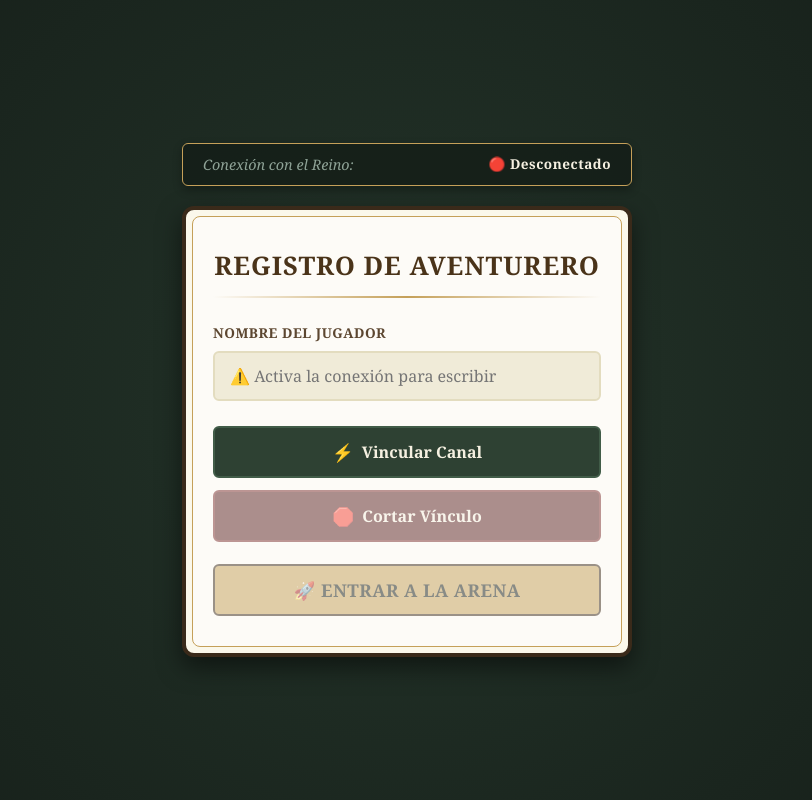
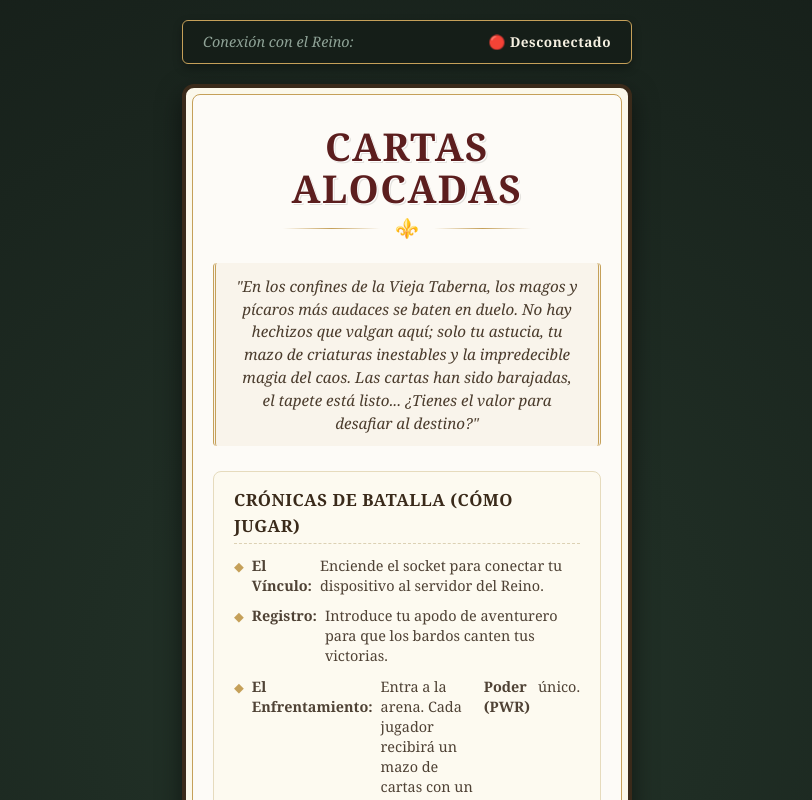
Before and after one commit to Carloscazallas123/RepoTestCard, a React (Vite) app in the folder FrontEnd/: page / in a window 1280 px wide. Shown: the top 800 px of the page, without its empty margins (233-1045 px from the left). Built offline with nearby package versions, Linux system fonts and the light colour scheme.

Commit message:
Cambios en el diseño

```diff
--- a/FrontEnd/src/components/InicioJuego.tsx
+++ b/FrontEnd/src/components/InicioJuego.tsx
@@ -60,8 +60,42 @@ export const InicioJuego = () => {
       <div className="parchment-card">
         <div className="parchment-inner-frame">
 
+          {/* TÍTULO PRINCIPAL DEL JUEGO */}
+          <h1 className="game-main-title">Cartas Alocadas</h1>
+          <div className="title-divider-ornament">⚜️</div>
+
+          {/* SECCIÓN DE LORE / HISTORIA */}
+          <div className="lore-section">
+            <p className="lore-text">
+              "En los confines de la Vieja Taberna, los magos y pícaros más audaces se baten en duelo. No hay hechizos que valgan aquí; solo tu astucia, tu mazo de criaturas inestables y la impredecible magia del caos. Las cartas han sido barajadas, el tapete está listo... ¿Tienes el valor para desafiar al destino?"
+            </p>
+          </div>
+
+          {/* SECCIÓN DE CÓMO SE JUEGA */}
+          <div className="rules-section">
+            <h3 className="rules-title">Crónicas de Batalla (Cómo Jugar)</h3>
+            <ul className="rules-list">
+              <li>
+                <span className="rule-marker">◆</span>
+                <strong>El Vínculo:</strong> Enciende el socket para conectar tu dispositivo al servidor del Reino.
+              </li>
+              <li>
+                <span className="rule-marker">◆</span>
+                <strong>Registro:</strong> Introduce tu apodo de aventurero para que los bardos canten tus victorias.
+              </li>
+              <li>
+                <span className="rule-marker">◆</span>
+                <strong>El Enfrentamiento:</strong> Entra a la arena. Cada jugador recibirá un mazo de cartas con un valor de <strong>Poder (PWR)</strong> único.
+              </li>
+              <li>
+                <span className="rule-marker">◆</span>
+                <strong>La Victoria:</strong> Selecciona tu carta sabiamente en cada turno. ¡El duelista con el mayor poder en el campo reclamará los puntos y la gloria absoluta!
+              </li>
+            </ul>
+          </div>
+
+          <div className="title-divider"></div>
           <h2 className="lobby-title">Registro de Aventurero</h2>
-          <div className="title-divider"></div>
 
           {/* BLOQUE DEL INPUT (ESTILO MARFIL) */}
           <div className="classic-input-group">
@@ -81,7 +115,6 @@ export const InicioJuego = () => {
           {/* PANEL DE ACCIONES / BOTONES CLÁSICOS */}
           <div className="classic-grid-actions">
 
-            {/* Botón 1: Encender */}
             <button
               type="button"
               disabled={isSocketActivo || enCola}
@@ -90,7 +123,6 @@ export const InicioJuego = () => {
               <span className="btn-icon">⚡</span> Vincular Canal
             </button>
 
-            {/* Botón 2: Apagar */}
             <button
               type="button"
               disabled={!isSocketActivo || enCola}
@@ -99,7 +131,6 @@ export const InicioJuego = () => {
               <span className="btn-icon">🛑</span> Cortar Vínculo
             </button>
 
-            {/* Botón 3: Buscar Partida */}
             <button
               type="button"
               disabled={!isSocketActivo || !nombreUsuario.trim() || enCola}
--- a/FrontEnd/src/style/InicioJuego.css
+++ b/FrontEnd/src/style/InicioJuego.css
@@ -24,6 +24,112 @@
   flex-direction: column;
   gap: 20px;
   box-sizing: border-box;
+}
+/* ==========================================================================
+   NUEVOS ESTILOS: LORE, TÍTULO Y REGLAS
+   ========================================================================== */
+.game-main-title {
+  font-size: 2.4rem;
+  color: #5c1e1e; /* Rojo heráldico medieval */
+  margin: 0;
+  font-family: 'Georgia', serif;
+  font-weight: 900;
+  letter-spacing: 1.5px;
+  text-transform: uppercase;
+  text-shadow: 1px 1px 0px #fff, 2px 2px 0px rgba(0,0,0,0.1);
+}
+
+.title-divider-ornament {
+  font-size: 1.2rem;
+  color: #c5a059;
+  margin: 5px 0 20px 0;
+  display: flex;
+  align-items: center;
+  justify-content: center;
+}
+.title-divider-ornament::before, .title-divider-ornament::after {
+  content: '';
+  width: 25%;
+  height: 1px;
+  background: linear-gradient(90deg, transparent, #c5a059, transparent);
+  margin: 0 15px;
+}
+
+.lore-section {
+  background: rgba(197, 160, 89, 0.08);
+  border-left: 3px double #c5a059;
+  border-right: 3px double #c5a059;
+  padding: 12px 20px;
+  margin-bottom: 25px;
+  border-radius: 4px;
+}
+
+.lore-text {
+  font-style: italic;
+  font-size: 0.95rem;
+  color: #4a3b2c;
+  line-height: 1.5;
+  margin: 0;
+  text-align: center;
+}
+
+.rules-section {
+  text-align: left;
+  background: #fdfaf0;
+  border: 1px solid #e6dbbd;
+  border-radius: 8px;
+  padding: 15px 20px;
+  margin-bottom: 30px;
+}
+
+.rules-title {
+  margin: 0 0 12px 0;
+  font-size: 1.05rem;
+  color: #3a2a1a;
+  text-transform: uppercase;
+  letter-spacing: 0.5px;
+  border-bottom: 1px dashed #dcd1b4;
+  padding-bottom: 5px;
+}
+
+.rules-list {
+  list-style: none;
+  padding: 0;
+  margin: 0;
+  display: flex;
+  flex-direction: column;
+  gap: 10px;
+}
+
+.rules-list li {
+  font-size: 0.9rem;
+  color: #4f4235;
+  line-height: 1.4;
+  display: flex;
+  align-items: flex-start;
+  gap: 8px;
+}
+
+.rule-marker {
+  color: #c5a059;
+  font-size: 0.8rem;
+  margin-top: 2px;
+}
+
+/* Ajuste responsive extra para el título principal */
+@media (max-width: 480px) {
+  .game-main-title {
+    font-size: 1.8rem;
+  }
+  .lore-text {
+    font-size: 0.85rem;
+  }
+  .rules-section {
+    padding: 12px;
+  }
+  .rules-list li {
+    font-size: 0.85rem;
+  }
 }
 
 /* ==========================================================================
```
